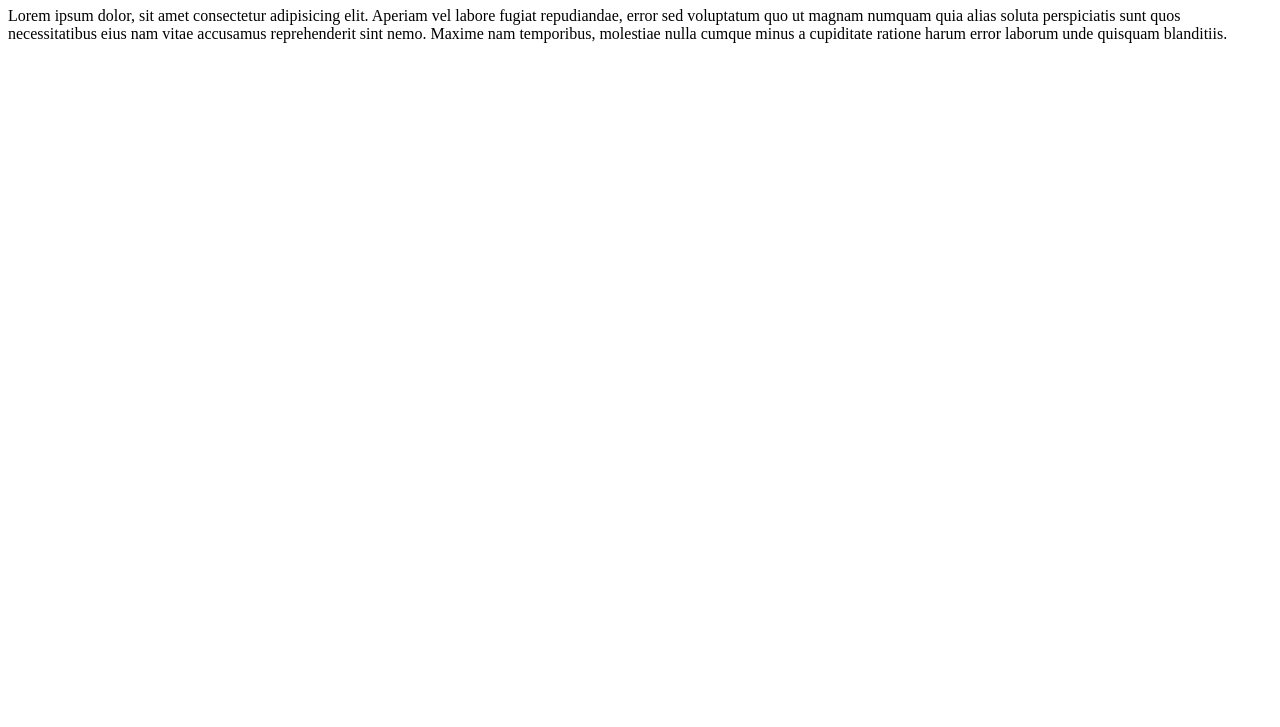
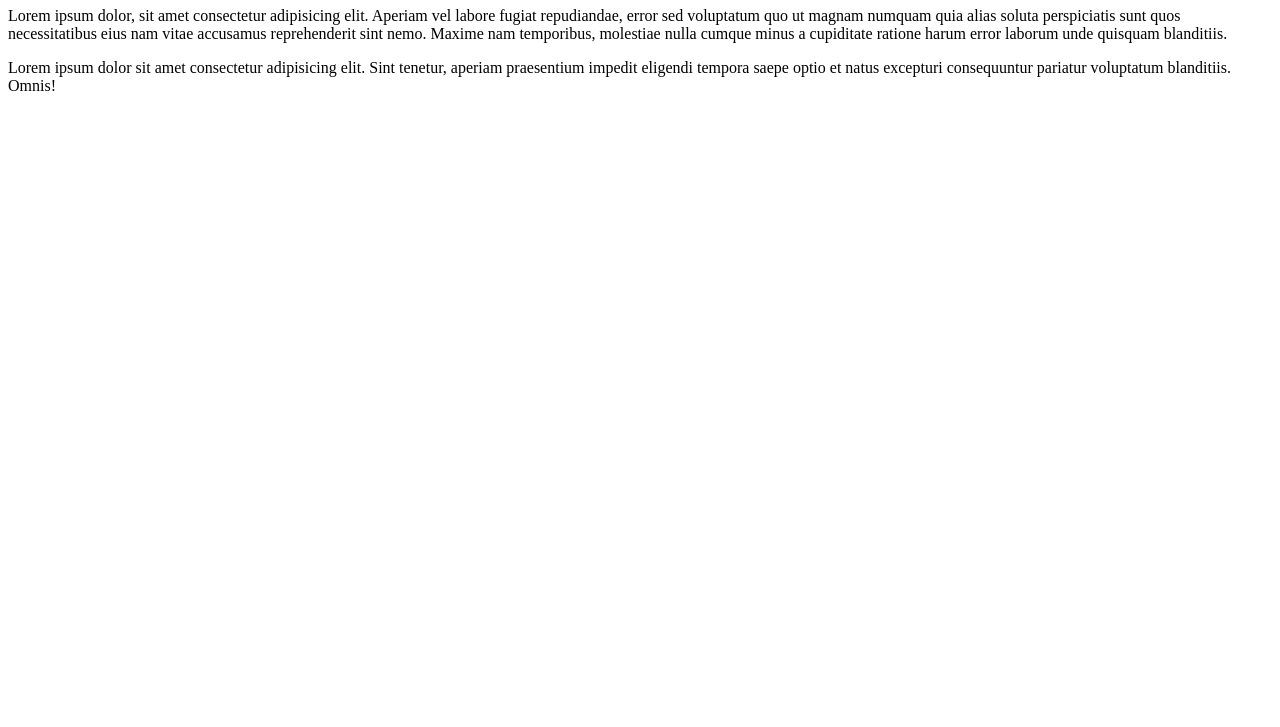
Before and after one commit to joseluismanonrosario/PruebaWebElvis, a plain HTML site: page index.html in a window 1280 px wide. Shown: the part 73-800 px from the top of the page. Drawn offline with Linux system fonts and the light colour scheme.

Commit message:
Nuevo Parrafo

```diff
--- a/index.html
+++ b/index.html
@@ -9,5 +9,7 @@
 <body>
     <h1>Mi primera pagina web</h1>
     <p>Lorem ipsum dolor, sit amet consectetur adipisicing elit. Aperiam vel labore fugiat repudiandae, error sed voluptatum quo ut magnam numquam quia alias soluta perspiciatis sunt quos necessitatibus eius nam vitae accusamus reprehenderit sint nemo. Maxime nam temporibus, molestiae nulla cumque minus a cupiditate ratione harum error laborum unde quisquam blanditiis.</p>
+    <p>Lorem ipsum dolor sit amet consectetur adipisicing elit. Sint tenetur, aperiam praesentium impedit eligendi tempora saepe optio et natus excepturi consequuntur pariatur voluptatum blanditiis. Omnis!</p>
+
 </body>
 </html>
```
